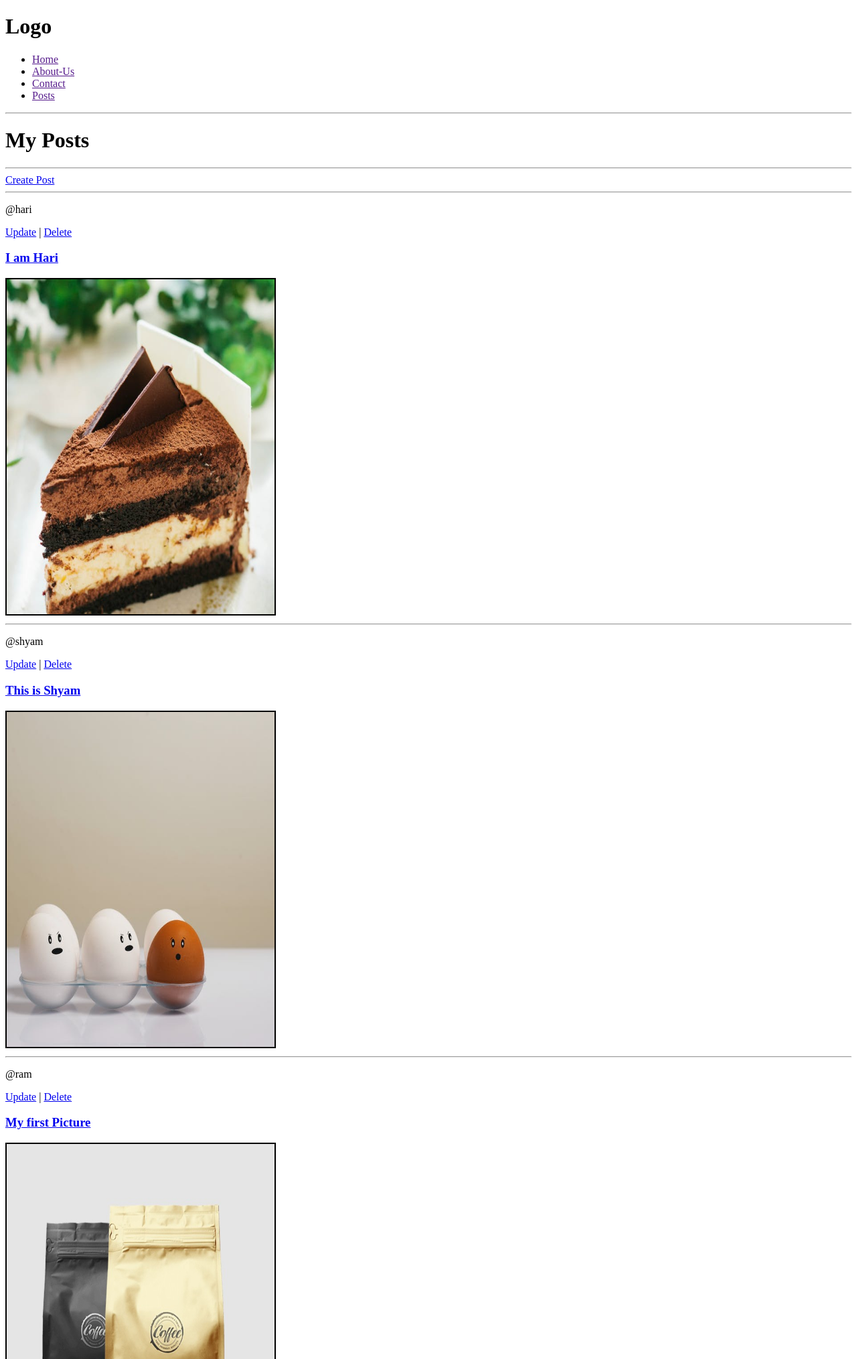
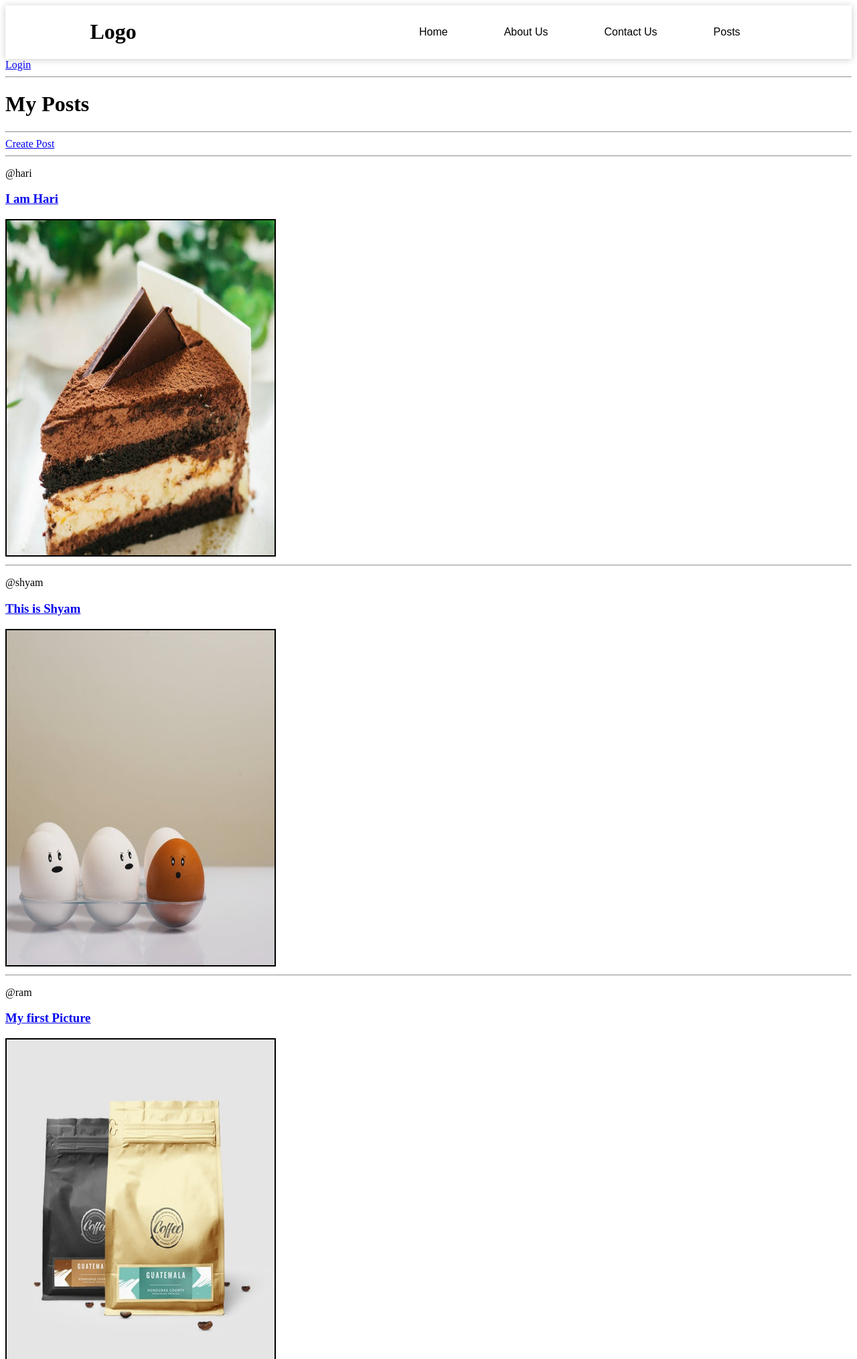
Before and after one commit to jenisha987/Social-Media, a Django app: page / in a window 1280 px wide. Shown: the top 2029 px of the page at 67% size. Run offline with Django 5.2, Linux system fonts and the light colour scheme; data comes from the database, SQL or seed files in the repository; both versions use the stored data as it was after the commit.

Commit message:
Adding user credentials

```diff
--- a/base/templates/home.html
+++ b/base/templates/home.html
@@ -10,15 +10,15 @@
 
 {% for post in posts %}
     <p>@{{post.user.username}}<p>
-        <a href="{% url 'updatepost' post.id %}">Update</a> | <a href="{% url 'deletepost' post.id %}">Delete</a>
+        {% if request.user == post.user %}
+        <a href="{% url 'updatepost' post.id %}">Update</a> |
+        <a href="{% url 'deletepost' post.id %}">Delete</a>
+        {% endif %}
+
     <h3><a href = "{% url 'postdetails' post.id %}">{{post.title}}</a></h3>
     <img width="400px" height="500px" style="border:2px solid black;" src = "/media/{{post.post_image}}"/>
 
     <hr>
 {% endfor %}
 
-
-
-
-
 {% endblock %}
--- a/base/urls.py
+++ b/base/urls.py
@@ -6,5 +6,8 @@ urlpatterns = [
     path('post-details/<str:pk>', views.postdetails, name="postdetails"),
     path('create-post/', views.createPost, name="createpost"),
     path('update-post/<str:pk>', views.updatePost, name="updatepost"),
-    path('delete-post/<str:pk>', views.deletePost, name="deletepost")
+    path('delete-post/<str:pk>', views.deletePost, name="deletepost"),
+    path('login/', views.loginPage, name="login"),
+    path('logout/', views.logoutUser, name="logout"),
+    path('register/', views.registerUser, name="register")
 ]
--- a/base/views.py
+++ b/base/views.py
@@ -1,4 +1,10 @@
 from django.shortcuts import render, redirect
+from django.http import HttpResponse
+from django.contrib import messages
+from django.contrib.auth.models import User
+from django.contrib.auth import authenticate, login, logout
+from django.contrib.auth.forms import UserCreationForm
+from django.contrib.auth.decorators import login_required
 from .models import Post
 from .forms import PostForm
 
@@ -16,6 +22,7 @@ def postdetails(request, pk):
     return render(request, "postdetails.html", context)
 
 
+@login_required(login_url='login')
 def createPost(request):
     form = PostForm()
     if request.method == "POST":
@@ -27,6 +34,7 @@ def createPost(request):
     return render(request, 'post_form.html', context)
 
 
+@login_required(login_url='login')
 def updatePost(request, pk):
     postdetails = Post.objects.get(id=pk)
     form = PostForm(instance=postdetails)
@@ -41,6 +49,7 @@ def updatePost(request, pk):
     return render(request, 'post_form.html', context)
 
 
+@login_required(login_url='login')
 def deletePost(request, pk):
     post = Post.objects.get(id=pk)
 
@@ -49,3 +58,51 @@ def deletePost(request, pk):
         return redirect('home')
     context = {'obj':post}
     return render(request, 'delete.html')
+
+
+def loginPage(request):
+    page = 'login'
+    if request.user.is_authenticated:
+        return redirect('home')
+
+    if request.method == "POST":
+        username = request.POST.get('username').lower()
+        password = request.POST.get('password')
+
+        try:
+            user = User.objects.get(username=username)
+        except:
+            messages.error(request, 'User does not exist')
+
+        user = authenticate(request, username=username, password=password)
+
+        if user is not None:   #user exists garxa vani login
+            login(request, user)
+            return redirect('home')
+        else:
+            messages.error(request, 'Username or Password does not exists.')
+
+
+    context = {'page': page}
+    return render(request, 'login_register.html', context)
+
+
+def logoutUser(request):
+    logout(request)
+    return redirect('home')
+
+
+def registerUser(request):
+    form = UserCreationForm()
+
+    if request.method == 'POST':
+        form = UserCreationForm(request.POST)
+        if form.is_valid():
+            user = form.save(commit=False)
+            user.username = user.username.lower()
+            user.save()
+            login(request, user)
+            return redirect('home')
+        else:
+            messages.error(request, 'An error occurred during registration')
+    return render(request, 'login_register.html', {'form':form})
--- a/templates/main.html
+++ b/templates/main.html
@@ -9,8 +9,27 @@
         <link rel="stylesheet" href="">
 
         <style>
-            .nav-bar{
+            .nav_links a, li {
+                font-family: "Montserrat", sans-serif;
+                font-weight: 500;
+                color: black;
+                font-size: 16px;
+                text-decoration: none;
+                list-style: none;
+                display: inline-block;
+                padding: 0px 20px;
 
+            }
+            .nav_links li a:hover {
+                color: #FC5713;
+
+            }
+            header{
+                display: flex;
+                justify-content: space-between;
+                align-items: center;
+                padding: 0px 10%;
+                box-shadow: 0px 1px 10px 0px rgba(0,0,0,0.2);
             }
         </style>
 
@@ -19,10 +38,17 @@
 
         {% include "navbar.html" %}
 
+        {% if messages %}
+        <ul class="messages">
+            {% for message in messages %}
+            <li>{{ message }}</li>
+            {% endfor %}
+        </ul>
+        {% endif%}
+
         {% block content %}
 
         {% endblock %}
 
-        <script src="" async defer></script>
     </body>
 </html>
--- a/templates/navbar.html
+++ b/templates/navbar.html
@@ -1,15 +1,18 @@
-<div class="nav-bar">
-    <div class="nav-logo">
-        <h1>Logo</h1>
-    <div>
-
-    <div class="list">
-        <ul>
+<header>
+    <h1><a>Logo</a></h1>
+    <nav>
+        <ul class="nav_links">
             <li><a href="">Home</a></li>
-            <li><a href="">About-Us</a></li>
-            <li><a href="">Contact</a></li>
+            <li><a href="">About Us</a></li>
+            <li><a href="">Contact Us</a></li>
             <li><a href="">Posts</a></li>
         </ul>
-    </div>
-    <hr>
-</div>
+    </nav>
+</header>
+
+{% if request.user.is_authenticated %}
+    <a href="{% url 'logout' %}">Logout</a>
+{% else %}
+    <a href="{% url 'login' %}">Login</a>
+{% endif %}
+<hr>
```
Also changed, not shown: base/templates/login_register.html (added, +34 -0 lines), db.sqlite3, media/images/90.jpg (added), media/images/cof.jpg (added), media/images/pexels-daniel-reche-1556707.jpg (added), media/images/pexels-elli-1854652.jpg (added), media/images/tea_iol.jpg (added).
